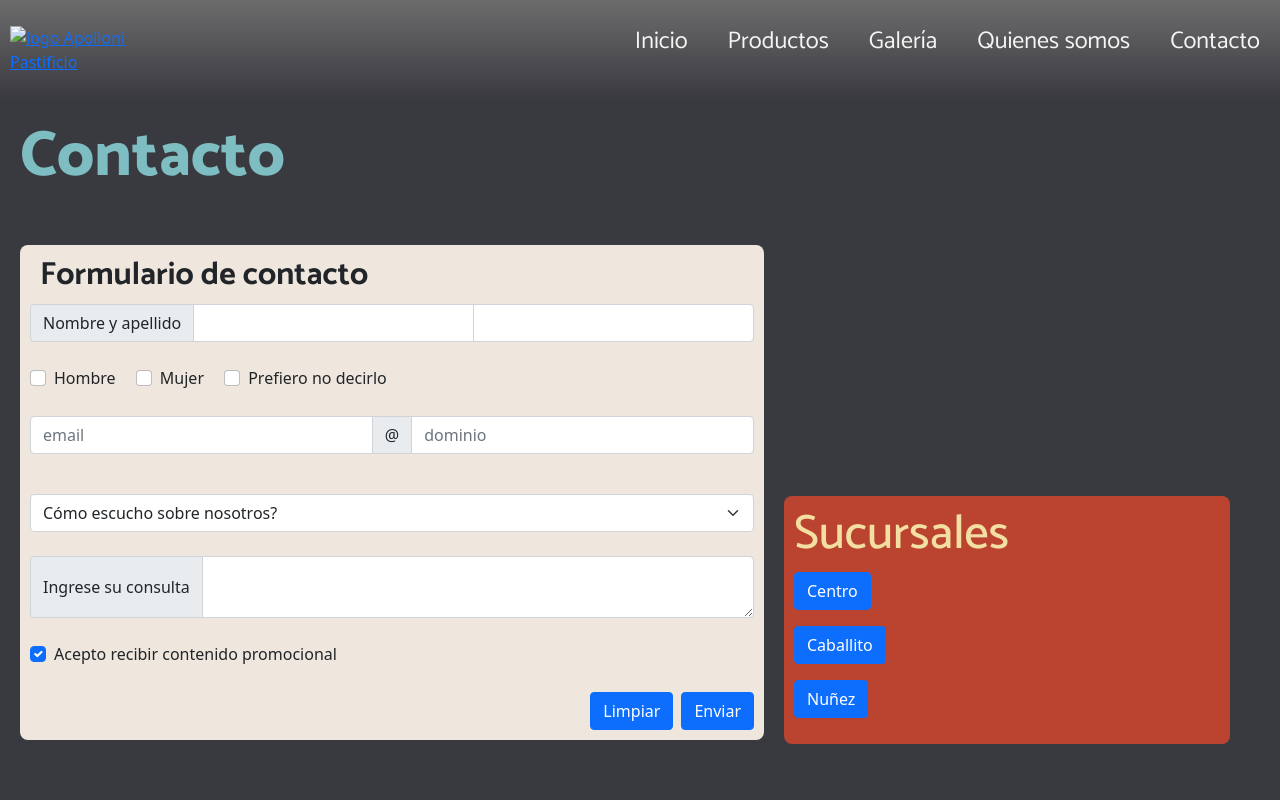
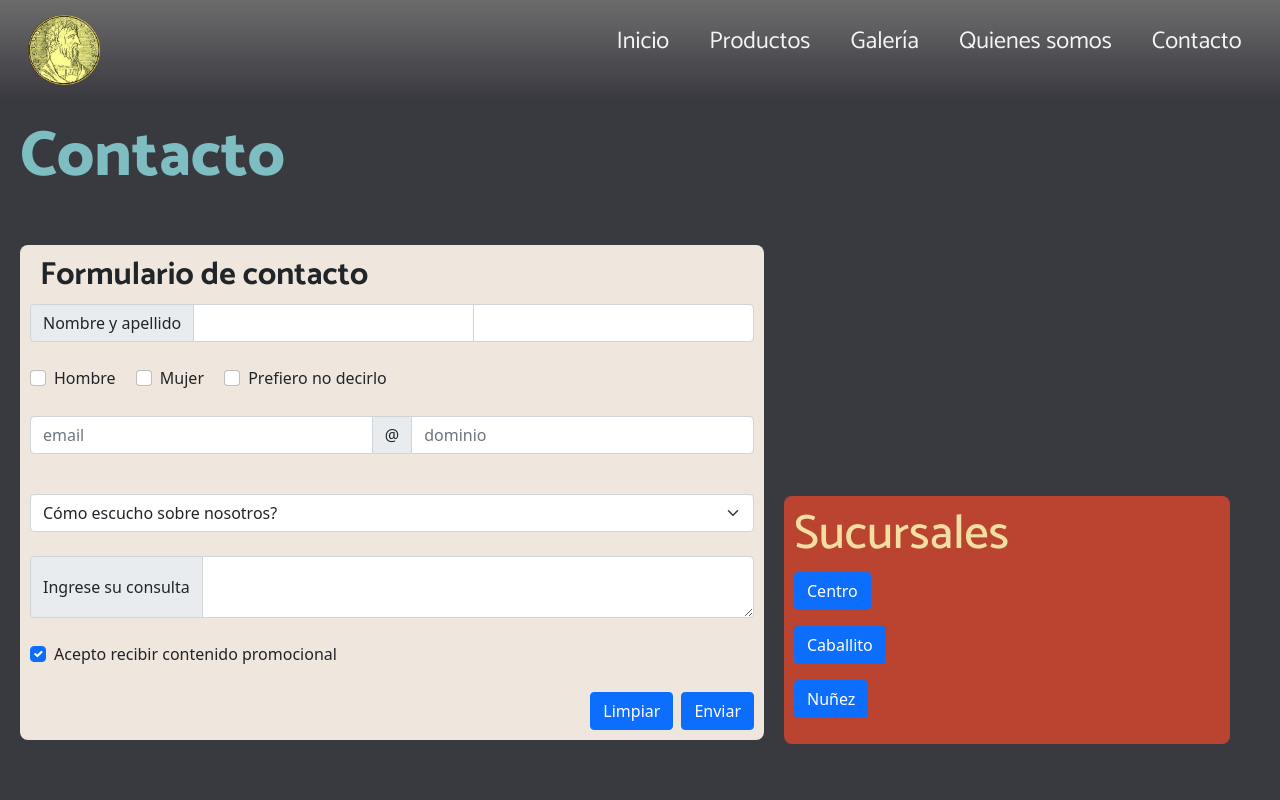
Before and after one commit to sdeymonnaz/WebProyectoPyme, a website: page contacto.html in a window 1280 px wide. Shown: the top 800 px of the page. Drawn offline with nearby package versions, Linux system fonts and the light colour scheme; files that its build step writes are made by us from their sources; the site is published under a folder, as on GitHub Pages, so addresses that start at the root find nothing.

Commit message:
icon in Contactos

```diff
--- a/contacto.html
+++ b/contacto.html
@@ -17,7 +17,7 @@
 
 <body>
     <header class="header">
-        <a href="index.html"> <img class="header__logo" src="/images/Apolloni-logo.png" alt="logo Apolloni Pastificio"></a>
+        <a href="index.html"> <img class="header__logo" src="images/Apolloni-logo.png" alt="logo Apolloni Pastificio"></a>
         <nav class="header__nav">
             <ul class="nav__lista">
                 <li><a class="lista__elem" href="index.html">Inicio</a></li>
```
